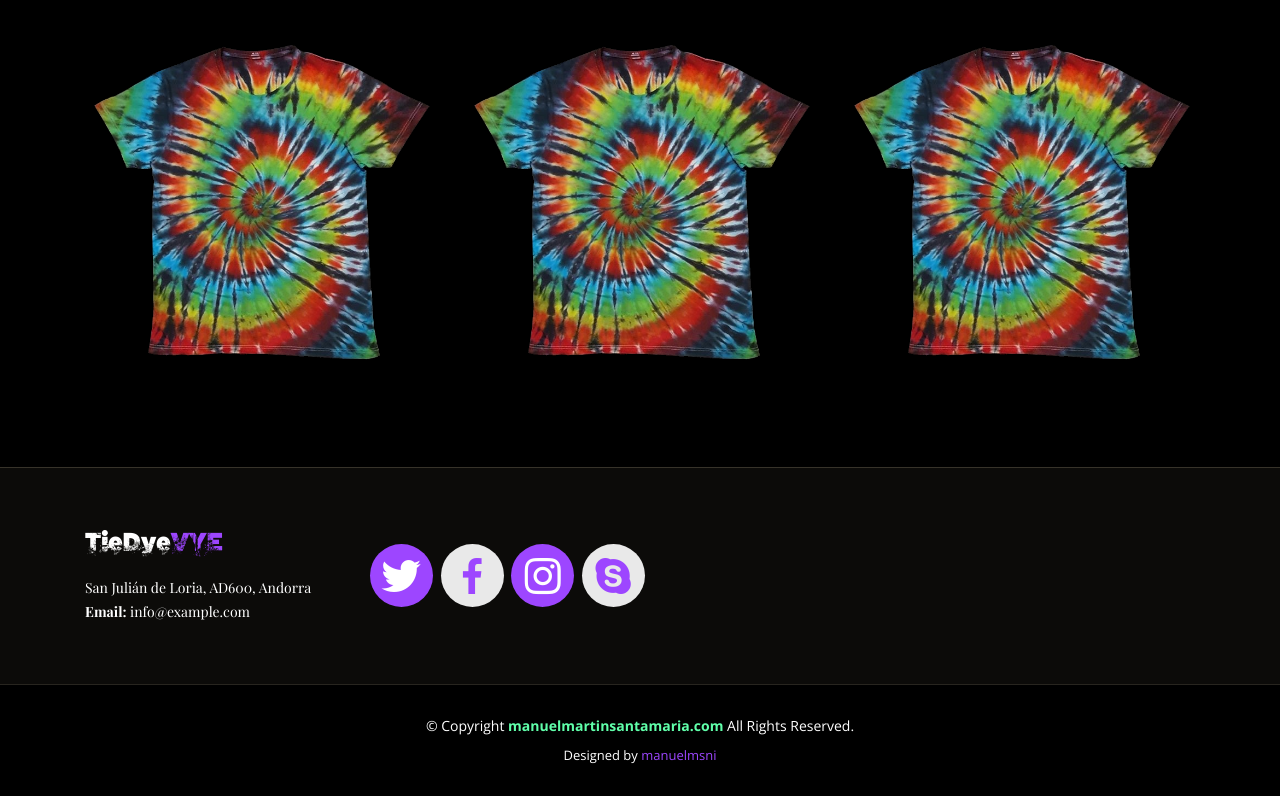
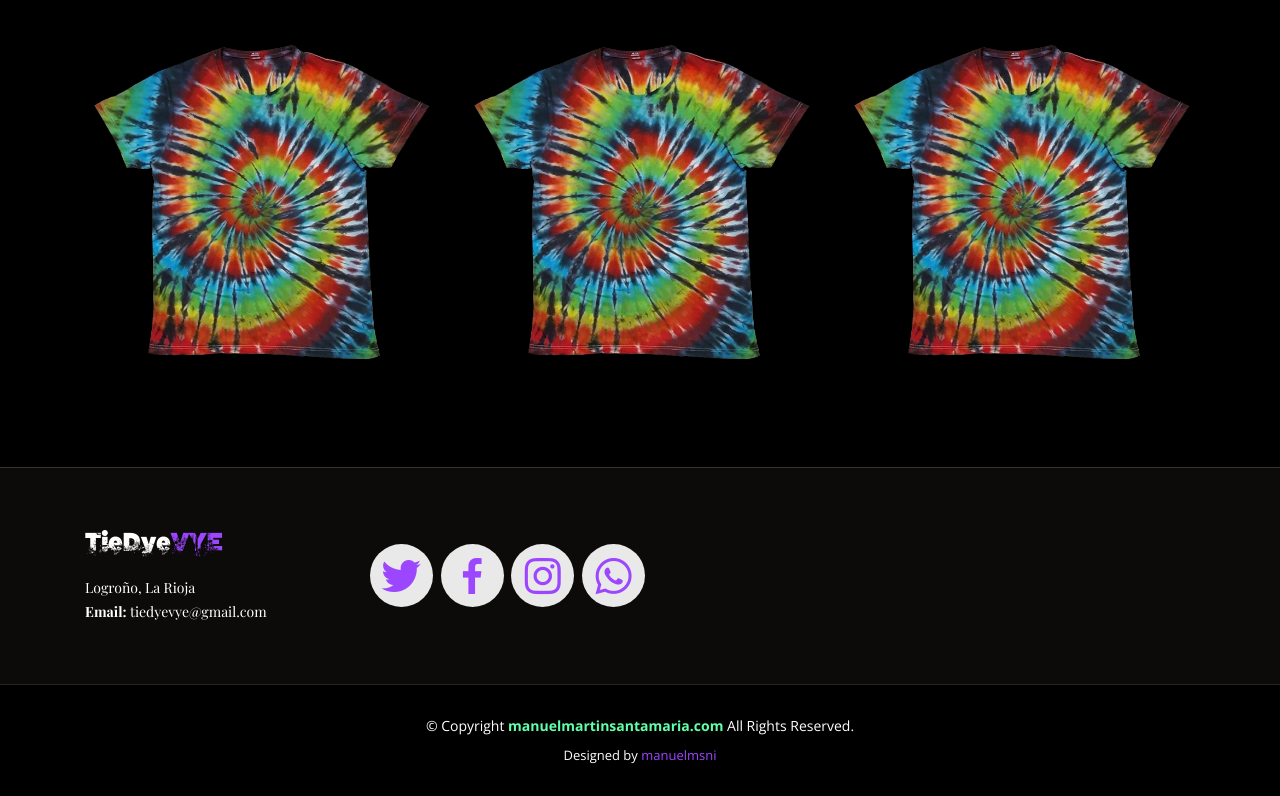
Before and after one commit to tiedyeVYE/shop, a plain HTML site: page index.html in a window 1280 px wide. Shown: the part 2489-3285 px from the top of the page. Drawn offline with nearby package versions, Linux system fonts and the light colour scheme; a web font is replaced by a local one.

Commit message:
Add files via upload

```diff
--- a/index.html
+++ b/index.html
@@ -104,9 +104,7 @@
               <li><i class="icofont-check-circled pride"></i> Técnicas artesanales. </li>
             </ul>
             <p>
-              Ullamco laboris nisi ut aliquip ex ea commodo consequat. Duis aute irure dolor in reprehenderit in voluptate
-              velit esse cillum dolore eu fugiat nulla pariatur. Excepteur sint occaecat cupidatat non proident, sunt in
-              culpa qui officia deserunt mollit anim id est laborum
+              Hasta acabar existencias, date prisa o te quedarás sin la tuya.
             </p>
           </div>
         </div>
@@ -527,7 +525,7 @@ End Gallery Section -->
 
   <!-- ======= Footer ======= -->
   <footer id="footer">
-    <div class="footer-top">
+    <div id="footer-top" class="footer-top">
       <div class="container">
         <div class="row">
 
@@ -535,8 +533,8 @@ End Gallery Section -->
             <div class="footer-info">
               <h3>TieDye<a class="pride">VYE</a></h3>
               <p>
-                San Julián de Loria, AD600, Andorra<br>
-                <strong>Email:</strong> info@example.com<br>
+                Logroño, La Rioja<br>
+                <strong>Email:</strong> tiedyevye@gmail.com<br>
               </p>
 
             </div>
@@ -544,10 +542,10 @@ End Gallery Section -->
 
           <div class="col-lg-9 mt-9 col-md-9">
               <div class="social-links mt-3">
-                <a href="#" class="twitter bgpride"><i class="bx bxl-twitter"></i></a>
+                <a href="#" class="twitter pride"><i class="bx bxl-twitter"></i></a>
                 <a href="#" class="facebook pride"><i class="bx bxl-facebook"></i></a>
-                <a href="#" class="instagram bgpride"><i class="bx bxl-instagram"></i></a>
-                <a href="#" class="google-plus pride"><i class="bx bxl-skype"></i></a>
+                <a href="#" class="instagram pride"><i class="bx bxl-instagram"></i></a>
+                <a href="#" class="whatsapp pride"><i class="bx bxl-whatsapp"></i></a>
               </div>
           </div>
 
```
